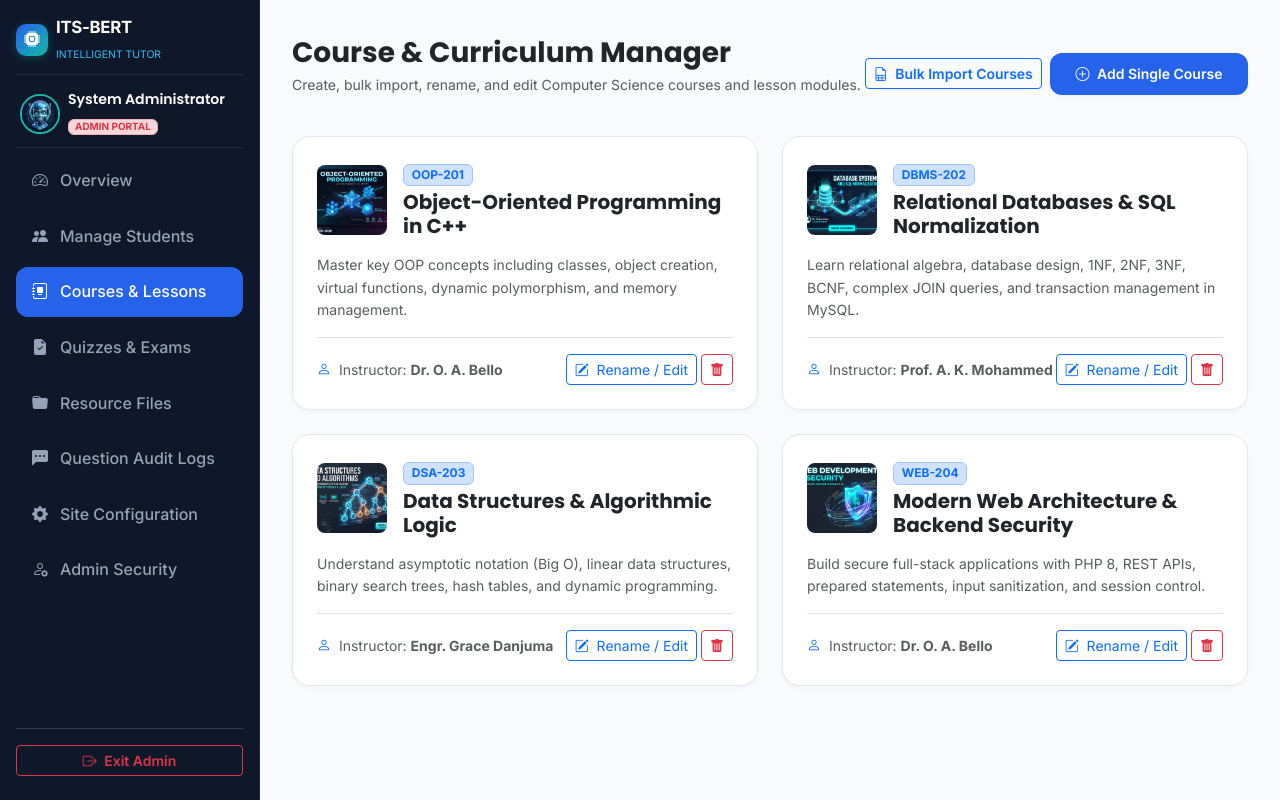
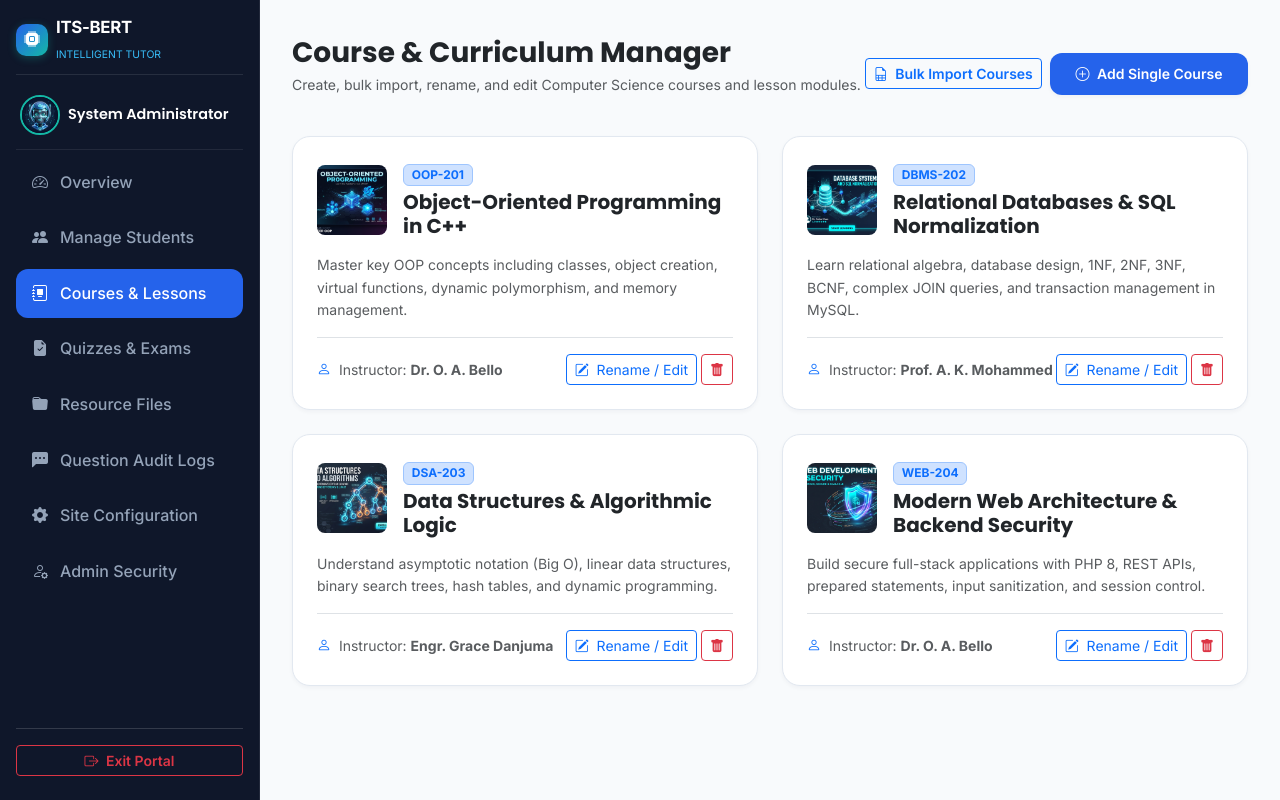
Before and after one commit to Gbest05/tutor-bert, a PHP site: page /admin/courses.php in a window 1280 px wide. Run offline with PHP 8.4, Linux system fonts and the light colour scheme; a user stored in the database is signed in; data comes from the database, SQL or seed files in the repository.

Commit message:
Fix admin/index.php landing condition to hide header nav-links and clean student/admin labels

```diff
--- a/includes/admin_sidebar.php
+++ b/includes/admin_sidebar.php
@@ -23,12 +23,11 @@ $site_settings = get_site_settings();
         </div>
       </div>
 
-      <!-- Admin Profile Badge -->
-      <div class="d-flex align-items-center gap-2 px-1">
-        <img src="<?php echo $adminAvatar; ?>" alt="Admin Avatar" class="rounded-circle flex-shrink-0" width="40" height="40" style="object-fit: cover; border: 2px solid var(--accent-color);">
+      <!-- Clean User Profile Badge -->
+      <div class="d-flex align-items-center gap-2 px-1 py-1">
+        <img src="<?php echo $adminAvatar; ?>" alt="User Avatar" class="rounded-circle flex-shrink-0" width="40" height="40" style="object-fit: cover; border: 2px solid var(--accent-color);">
         <div style="min-width: 0;">
-          <h6 class="text-white mb-1 font-heading text-truncate" style="font-size: 0.88rem; line-height: 1.2;"><?php echo htmlspecialchars($adminUser['name'] ?? 'System Admin'); ?></h6>
-          <span class="badge bg-danger-subtle text-danger border border-danger-subtle d-inline-block" style="font-size: 0.62rem; padding: 2px 6px;">ADMIN PORTAL</span>
+          <h6 class="text-white mb-0 font-heading text-truncate" style="font-size: 0.9rem;"><?php echo htmlspecialchars($adminUser['name'] ?? 'User'); ?></h6>
         </div>
       </div>
     </div>
@@ -81,7 +80,7 @@ $site_settings = get_site_settings();
   <!-- Logout Footer -->
   <div class="dash-sidebar-bottom">
     <a href="../logout.php" class="btn btn-outline-danger btn-sm w-100 font-heading fw-semibold">
-      <i class="bi bi-box-arrow-right me-1"></i> Exit Admin
+      <i class="bi bi-box-arrow-right me-1"></i> Exit Portal
     </a>
   </div>
 </aside>
--- a/includes/navbar.php
+++ b/includes/navbar.php
@@ -11,10 +11,13 @@ $user = get_logged_user();
 $is_admin_dir = (strpos($_SERVER['SCRIPT_NAME'], '/admin/') !== false);
 $base_path = $is_admin_dir ? '../' : '';
 $currentPage = basename($_SERVER['PHP_SELF']);
+
+// Only root index.php (not admin/index.php) is the public landing page
+$is_public_landing = ($currentPage === 'index.php' && !$is_admin_dir);
 ?>
 
-<?php if ($currentPage === 'index.php'): ?>
-  <!-- Landing Page Only Top Navigation Header Bar -->
+<?php if ($is_public_landing): ?>
+  <!-- Public Landing Page Top Header Bar (Root index.php Only) -->
   <header class="portal-header">
     <div class="container-fluid px-3">
       <div class="d-flex align-items-center justify-content-between h-100">
@@ -41,13 +44,13 @@ $currentPage = basename($_SERVER['PHP_SELF']);
           <a href="<?php echo $user ? $base_path . 'courses.php' : $base_path . 'login.php'; ?>" class="portal-nav-link"><i class="bi bi-journal-bookmark-fill"></i> Courses</a>
           <a href="<?php echo $user ? '#about' : $base_path . 'login.php'; ?>" class="portal-nav-link"><i class="bi bi-info-circle-fill"></i> About</a>
           <?php if ($user): ?>
-            <a href="<?php echo ($user['role'] === 'admin') ? $base_path . 'admin/index.php' : $base_path . 'dashboard.php'; ?>" class="portal-nav-link"><i class="bi bi-speedometer2"></i> Portal Dashboard</a>
+            <a href="<?php echo ($user['role'] === 'admin') ? $base_path . 'admin/index.php' : $base_path . 'dashboard.php'; ?>" class="portal-nav-link"><i class="bi bi-speedometer2"></i> Dashboard</a>
           <?php else: ?>
             <a href="<?php echo $base_path; ?>ai_tutor.php" class="portal-nav-link"><i class="bi bi-robot"></i> Ask BERT</a>
           <?php endif; ?>
         </div>
 
-        <!-- Action Tools / Login Register -->
+        <!-- Action Tools / User Dropdown -->
         <div class="d-flex align-items-center gap-2">
           <?php if ($user): ?>
             <?php
@@ -57,7 +60,6 @@ $currentPage = basename($_SERVER['PHP_SELF']);
               <button class="portal-user-pill border-0 dropdown-toggle" type="button" data-bs-toggle="dropdown" aria-expanded="false">
                 <img src="<?php echo $userAvatar; ?>" class="portal-user-avatar" alt="Avatar">
                 <span class="d-none d-sm-inline text-truncate" style="max-width: 130px;"><?php echo htmlspecialchars($user['name']); ?></span>
-                <span class="badge bg-accent-subtle text-accent ms-1 border border-accent-subtle" style="font-size: 0.65rem;"><?php echo strtoupper($user['role'] ?? 'STUDENT'); ?></span>
               </button>
               <ul class="dropdown-menu dropdown-menu-end shadow-lg border-0 rounded-3 mt-2">
                 <li><a class="dropdown-item py-2" href="<?php echo ($user['role'] === 'admin') ? $base_path . 'admin/index.php' : $base_path . 'dashboard.php'; ?>"><i class="bi bi-speedometer2 me-2 text-primary"></i> Dashboard</a></li>
@@ -89,7 +91,7 @@ $currentPage = basename($_SERVER['PHP_SELF']);
           <a class="portal-nav-link active" href="<?php echo $base_path; ?>index.php"><i class="bi bi-house-door-fill"></i> Home</a>
           <a class="portal-nav-link" href="<?php echo $user ? $base_path . 'index.php#features' : $base_path . 'login.php'; ?>"><i class="bi bi-star-fill"></i> Features</a>
           <a class="portal-nav-link" href="<?php echo $user ? $base_path . 'courses.php' : $base_path . 'login.php'; ?>"><i class="bi bi-journal-bookmark-fill"></i> Courses</a>
-          <a class="portal-nav-link" href="<?php echo $user ? $base_path . 'index.php#about' : $base_path . 'login.php'; ?>"><i class="bi bi-info-circle-fill"></i> About</a>
+          <a class="portal-nav-link" href="<?php echo $user ? '#about' : $base_path . 'login.php'; ?>"><i class="bi bi-info-circle-fill"></i> About</a>
           <?php if (!$user): ?>
             <div class="pt-2 mt-2 border-top border-secondary border-opacity-50 d-flex flex-column gap-2">
               <a href="<?php echo $base_path; ?>login.php" class="btn btn-outline-light btn-sm w-100 rounded-pill fw-semibold py-2"><i class="bi bi-box-arrow-in-right me-1"></i> Login</a>
@@ -102,7 +104,7 @@ $currentPage = basename($_SERVER['PHP_SELF']);
     </div>
   </header>
 <?php else: ?>
-  <!-- Mobile-Only Portal Top Header (Visible strictly on mobile screens < 992px, Hidden on Desktop) -->
+  <!-- Mobile-Only Compact Top Bar (Visible strictly on mobile screens < 992px, Hidden on Desktop) -->
   <div class="portal-mobile-topbar d-lg-none">
     <div class="d-flex align-items-center justify-content-between px-3 h-100">
       <div class="portal-brand">
@@ -117,9 +119,6 @@ $currentPage = basename($_SERVER['PHP_SELF']);
       </div>
 
       <div class="d-flex align-items-center gap-2">
-        <?php if ($user): ?>
-          <span class="badge bg-accent-subtle text-accent border border-accent-subtle" style="font-size: 0.65rem;"><?php echo strtoupper($user['role'] ?? 'STUDENT'); ?></span>
-        <?php endif; ?>
         <button class="btn btn-link text-white p-0 border-0 ms-1" type="button" id="mobilePortalNavToggle" aria-label="Toggle Sidebar">
           <i class="bi bi-list fs-2 text-white"></i>
         </button>
```
Also changed, not shown: includes/sidebar.php (+4 -5 lines).
